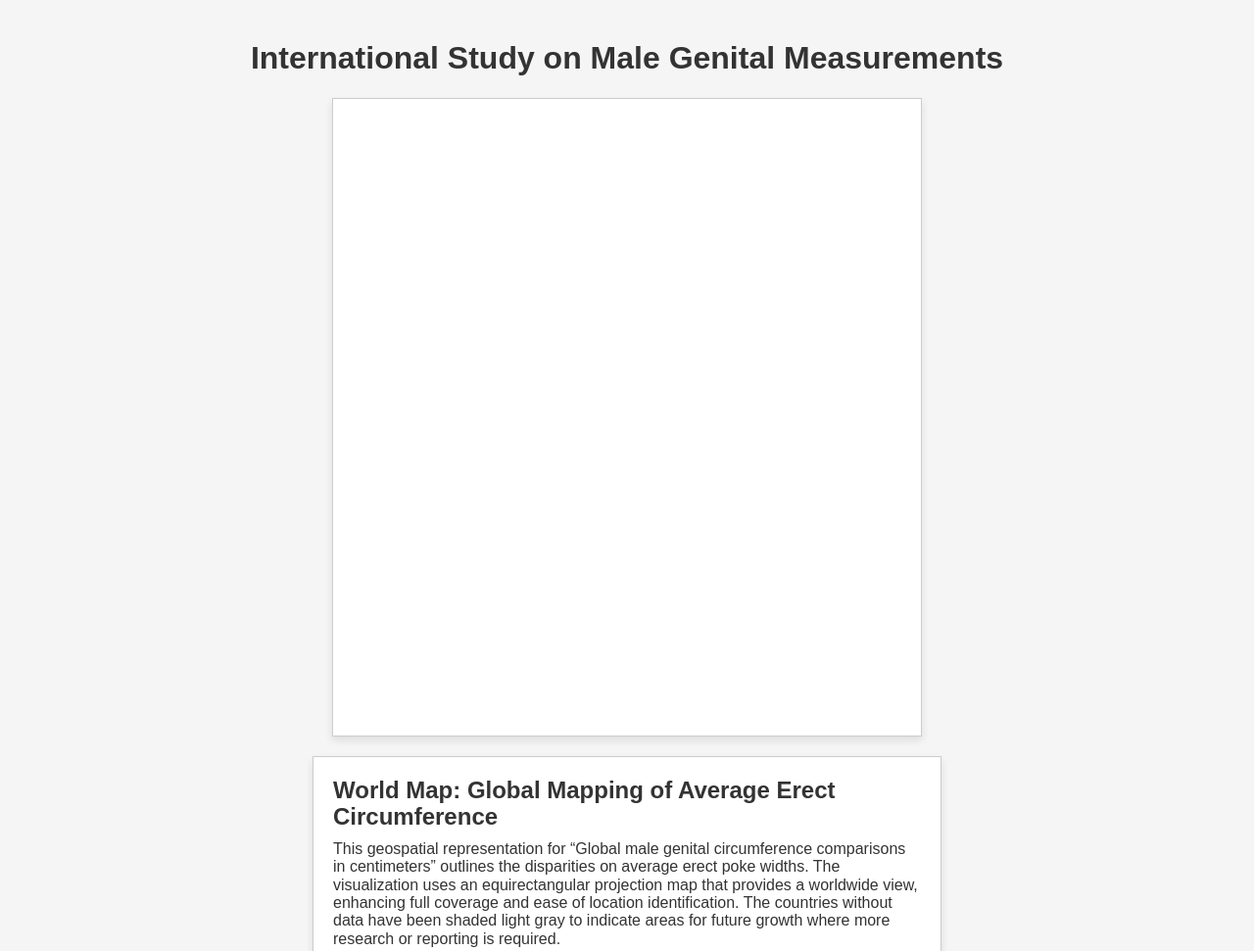
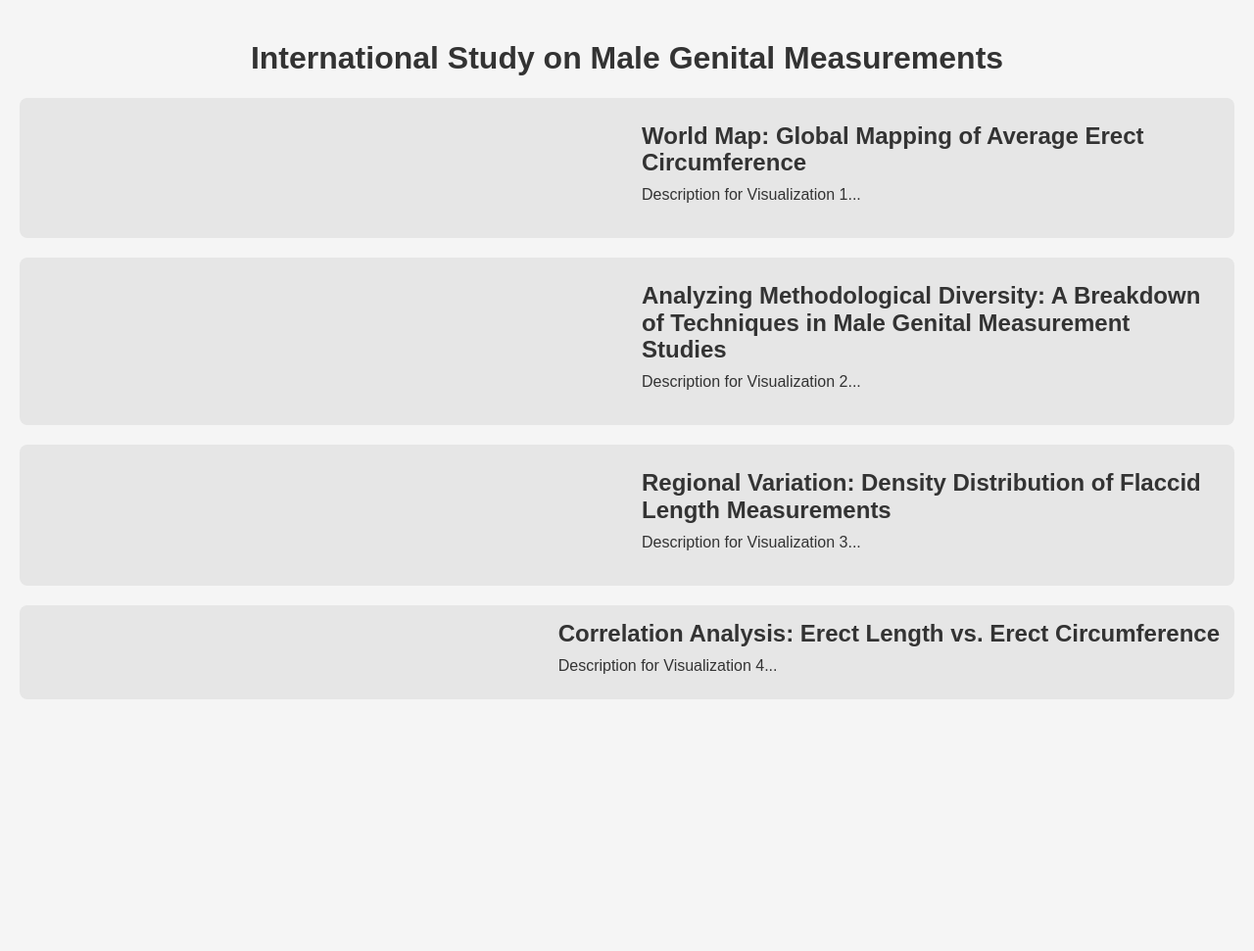
Before and after one commit to mboo0012/FIT3179, a plain HTML site: page index.html in a window 1280 px wide. Shown: the top 971 px of the page at 98% size. After the commit the page ends 800 px from the top, so only its background shows below. Drawn offline with nearby package versions, Linux system fonts and the light colour scheme; a script that the page names is missing.

Commit message:
Update index.html

```diff
--- a/index.html
+++ b/index.html
@@ -15,9 +15,9 @@
     <style>
         body {
             font-family: Arial, sans-serif;
-            background-color: #f5f5f5;
             margin: 0;
             padding: 0;
+            background-color: #f5f5f5; /* Background color for the whole page */
         }
 
         .page {
@@ -32,28 +32,28 @@
         .visualization-container {
             display: flex;
             flex-wrap: wrap;
-            margin-top: 20px;
-            justify-content: center;
-            gap: 20px;
+            gap: 10px; /* Adjusts spacing between visualization and description */
+            background-color: #e6e6e6; /* Background color for the container */
+            padding: 15px; /* Padding around each container */
+            margin-bottom: 20px; /* Spacing between each visualization block */
+            border-radius: 8px; /* Rounded corners for containers */
+            align-items: stretch; /* Ensures items stretch to fill the space for a cleaner look */
         }
 
         .visualization,
         .description {
-            background-color: #fff;
-            border: 1px solid #ccc;
-            box-shadow: 0 4px 8px rgba(0, 0, 0, 0.1);
-            flex-basis: calc(50% - 20px);
-            max-width: 1000px;
-            min-height: 650px;
+            flex: 1; /* Takes up 50% width of the container */
+            min-width: 300px; /* Minimal width for better mobile view */
         }
 
         .visualization {
-            position: relative;
+            padding: 10px; /* Internal spacing */
+            box-sizing: border-box; /* Makes sure padding doesn't add to width */
         }
 
         .description {
-            flex-basis: calc(50% - 20px);
-            padding: 20px;
+            padding: 10px; /* Internal spacing */
+            box-sizing: border-box; /* Makes sure padding doesn't add to width */
         }
 
         h2,
@@ -63,11 +63,10 @@
         }
 
         /* Interactive hover styles */
-        .visualization:hover,
-        .description:hover {
-            background-color: #e6e6e6; /* Light grey, but this color is adjustable */
+        .visualization-container:hover {
+            background-color: #cccccc; /* Darker grey on hover */
+            transition: background-color 0.3s ease-in-out; /* Smooth transition */
             cursor: pointer;
-            transition: background-color 0.3s ease-in-out; /* Smooth transition for background color */
         }
 
         .description p {
@@ -75,7 +74,7 @@
         }
 
         .description:hover p {
-            color: #555; /* Slightly darker text on hover, adjustable as needed */
+            color: #555; /* Darker color for text on hover */
         }
     </style>
 </head>
@@ -85,39 +84,39 @@
     <div class="page">
         <h1>International Study on Male Genital Measurements</h1>
 
-        <!-- Chart 1 -->
+        <!-- Visualization and Description Block 1 -->
         <div class="visualization-container">
             <div class="visualization" id="time-series-of-earthquake-frequencies"></div>
             <div class="description">
                 <h2>World Map: Global Mapping of Average Erect Circumference</h2>
-                <p>This geospatial representation for “Global male genital circumference comparisons in centimeters” outlines the disparities on average erect poke widths. The visualization uses an equirectangular projection map that provides a worldwide view, enhancing full coverage and ease of location identification. The countries without data have been shaded light gray to indicate areas for future growth where more research or reporting is required.</p>
+                <p>Description for Visualization 1...</p>
             </div>
         </div>
 
-        <!-- Chart 2 -->
+        <!-- Visualization and Description Block 2 -->
         <div class="visualization-container">
             <div class="visualization" id="map-visualization"></div>
             <div class="description">
                 <h2>Analyzing Methodological Diversity: A Breakdown of Techniques in Male Genital Measurement Studies</h2>
-                <p>The provided donut chart visualization offers a concise yet informative overview of the methodologies employed in a study on male genital measurements. Each segment of the chart signifies a specific technique used, with the segment's size reflecting its prevalence. A key insight from the chart is the identification of the most frequently used method, suggesting it may be favored due to factors like reliability or cost-effectiveness. Conversely, methods occupying smaller segments are less prevalent, possibly pointing to limitations such as higher costs or complex application. The variety of methods depicted underscores the comprehensive nature of the study, as researchers utilized multiple approaches to ensure data richness and reliability. This visualization is not only a statistical summary but also a valuable piece for sparking deeper discussion on research methodologies, guiding future studies, and identifying potential gaps in the current approach.</p>
+                <p>Description for Visualization 2...</p>
             </div>
         </div>
 
-        <!-- Chart 3 -->
+        <!-- Visualization and Description Block 3 -->
         <div class="visualization-container">
             <div class="visualization" id="earthquake-bubble-chart"></div>
             <div class="description">
                 <h2>Regional Variation: Density Distribution of Flaccid Length Measurements</h2>
-                <p>Depicting this visualization within a line graph, the connection occurs to differ between flaccid lengths in respective geographical segments that possess similar colored lines. This is a clear reflection of the physiological diversity witnessed in the different regions as depicted by separate lines on the graph.</p>
+                <p>Description for Visualization 3...</p>
             </div>
         </div>
 
-        <!-- Chart 4 -->
+        <!-- Visualization and Description Block 4 -->
         <div class="visualization-container">
             <div class="visualization" id="earthquake-magnitude-distribution"></div>
-            <div class="description">
+            <div the “description”>
                 <h2>Correlation Analysis: Erect Length vs. Erect Circumference</h2>
-                <p>This scatter plot provides a visual representation of the correlation between erect lengths and circumferences across the globe. Each point on the plot represents a unique combination of these two measurements. The trend line indicates the general correlation between the two, which can be particularly useful for medical and academic purposes.</p>
+                <p>Description for Visualization 4...</p>
             </div>
         </div>
     </div>
```
